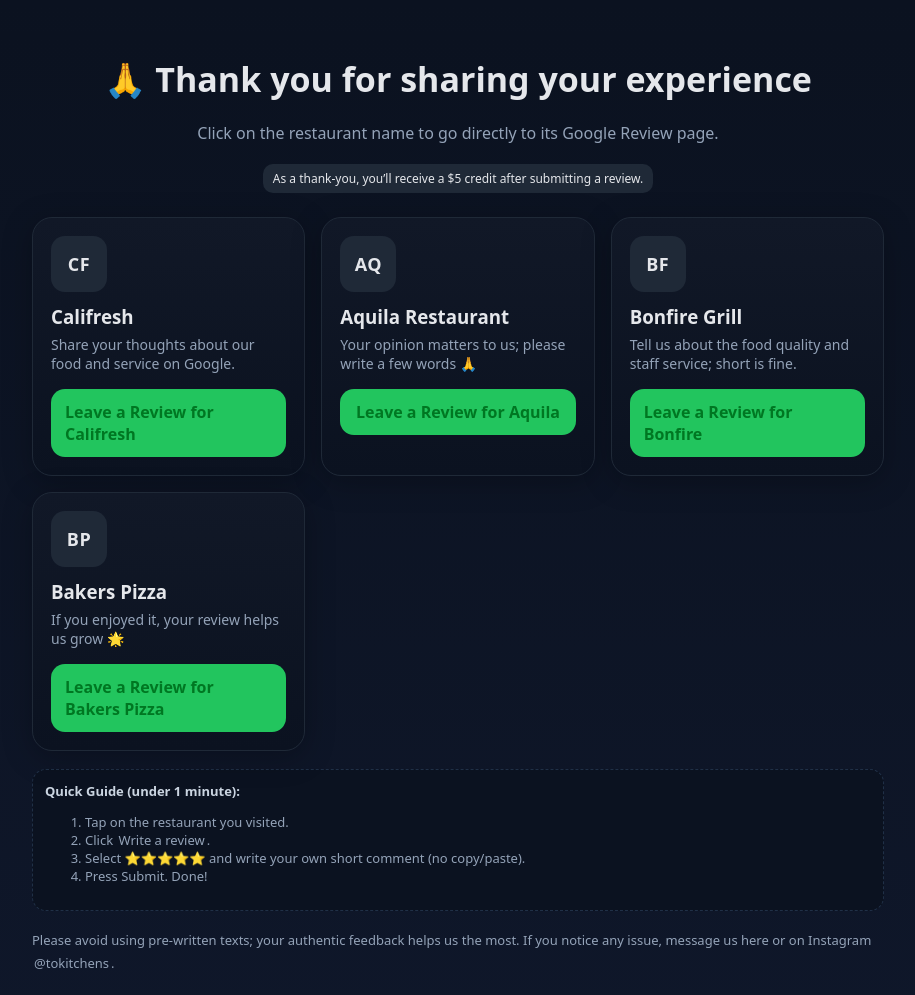
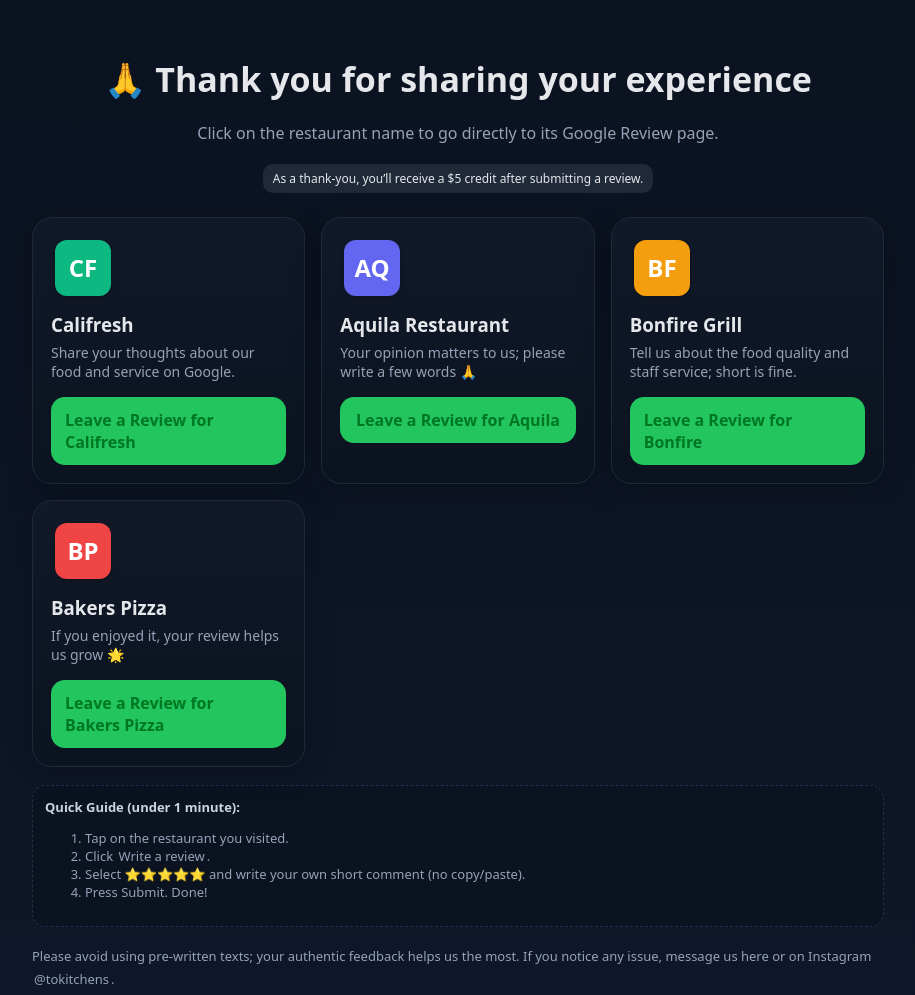
Before and after one commit to Farhaddpi/tokitchens-review-hub, a plain HTML site: page index.html in a window 1280 px wide. Shown: the top 995 px of the page, without its empty margins (182-1097 px from the left). Drawn offline with Linux system fonts and the light colour scheme.

Commit message:
Add files via upload

```diff
--- a/index.html
+++ b/index.html
@@ -15,7 +15,8 @@
     .hero p{color:var(--muted);margin:0}
     .grid{display:grid;grid-template-columns:repeat(auto-fit,minmax(220px,1fr));gap:16px;margin-top:24px}
     .card{background:linear-gradient(180deg,#111827,#0b1220);border:1px solid #1f2937;border-radius:20px;padding:18px;box-shadow:0 6px 30px rgba(0,0,0,.25)}
-    .logo{width:56px;height:56px;border-radius:14px;background:#1f2937;display:flex;align-items:center;justify-content:center;margin-bottom:12px;font-weight:700;font-size:18px;letter-spacing:.5px}
+    .logo{width:64px;height:64px;border-radius:16px;overflow:hidden;display:flex;align-items:center;justify-content:center;margin-bottom:12px}
+    .logo img{width:100%;height:100%;object-fit:cover}
     .name{font-weight:700;margin:0 0 6px}
     .desc{color:var(--muted);margin:0 0 12px;font-size:14px;min-height:42px}
     .btn{display:inline-flex;align-items:center;justify-content:center;width:100%;padding:12px 14px;border-radius:14px;background:var(--accent);color:#072;font-weight:800;text-decoration:none;border:0;cursor:pointer}
@@ -39,7 +40,7 @@
     <div class="grid">
       <!-- CARD 1 -->
       <div class="card">
-        <div class="logo" aria-hidden="true">CF</div>
+        <div class="logo"><img src="./logo_califresh.svg" alt="Califresh logo"/></div>
         <h3 class="name">Califresh</h3>
         <p class="desc">Share your thoughts about our food and service on Google.</p>
         <a class="btn" href="https://g.page/r/CfpanSIhyQq0EAE/review" target="_blank" rel="noopener">Leave a Review for Califresh</a>
@@ -47,7 +48,7 @@
 
       <!-- CARD 2 -->
       <div class="card">
-        <div class="logo" aria-hidden="true">AQ</div>
+        <div class="logo"><img src="./logo_aquila.svg" alt="Aquila logo"/></div>
         <h3 class="name">Aquila Restaurant</h3>
         <p class="desc">Your opinion matters to us; please write a few words 🙏</p>
         <a class="btn" href="https://g.page/r/CaLgCwpvJ_CNEAE/review" target="_blank" rel="noopener">Leave a Review for Aquila</a>
@@ -55,7 +56,7 @@
 
       <!-- CARD 3 -->
       <div class="card">
-        <div class="logo" aria-hidden="true">BF</div>
+        <div class="logo"><img src="./logo_bonfire.svg" alt="Bonfire Grill logo"/></div>
         <h3 class="name">Bonfire Grill</h3>
         <p class="desc">Tell us about the food quality and staff service; short is fine.</p>
         <a class="btn" href="https://g.page/r/CWC4gWIKODL6EAE/review" target="_blank" rel="noopener">Leave a Review for Bonfire</a>
@@ -63,7 +64,7 @@
 
       <!-- CARD 4 -->
       <div class="card">
-        <div class="logo" aria-hidden="true">BP</div>
+        <div class="logo"><img src="./logo_bakers.svg" alt="Bakers Pizza logo"/></div>
         <h3 class="name">Bakers Pizza</h3>
         <p class="desc">If you enjoyed it, your review helps us grow 🌟</p>
         <a class="btn" href="https://g.page/r/CSExwezrnv7bEAE/review" target="_blank" rel="noopener">Leave a Review for Bakers Pizza</a>
```
Also changed, not shown: logo_aquila.svg (added), logo_bakers.svg (added), logo_bonfire.svg (added), logo_califresh.svg (added).
